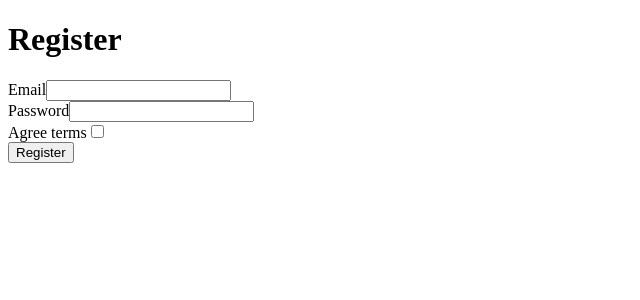
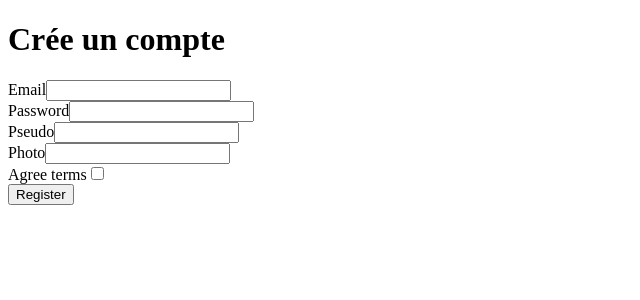
Before and after one commit to Thodler/socialNetwork, a Symfony app: template templates/registration/register.html.twig in a window 1280 px wide. Shown: the part 130-430 px from the top of the page, without its empty margins (0-640 px from the left). Run offline with Twig, Linux system fonts and the light colour scheme; the template is opened without the code that fills it, so the values that code supplies are empty; form fields are guessed from the names that the template uses; some libraries are stand-ins or nearby versions.

Commit message:
[UPD] Ajout des nouveaux champ de l'entité au formulaire RegistrationFormType.php.

```diff
--- a/src/Entity/User.php
+++ b/src/Entity/User.php
@@ -36,6 +36,7 @@ class User implements UserInterface, PasswordAuthenticatedUserInterface
     private ?string $photo = null;
 
     #[ORM\Column(length: 100)]
+    #[Assert\NotNull(message: "Cette valeur ne peut pas être nulle.")]
     private ?string $pseudo = null;
 
     public function getId(): ?int
--- a/src/Form/RegistrationFormType.php
+++ b/src/Form/RegistrationFormType.php
@@ -5,6 +5,7 @@ namespace App\Form;
 use App\Entity\User;
 use Symfony\Component\Form\AbstractType;
 use Symfony\Component\Form\Extension\Core\Type\CheckboxType;
+use Symfony\Component\Form\Extension\Core\Type\FileType;
 use Symfony\Component\Form\Extension\Core\Type\PasswordType;
 use Symfony\Component\Form\FormBuilderInterface;
 use Symfony\Component\OptionsResolver\OptionsResolver;
@@ -18,6 +19,10 @@ class RegistrationFormType extends AbstractType
     {
         $builder
             ->add('email')
+            ->add('pseudo')
+            ->add('photo', FileType::class, [
+                'label' => 'Avatar'
+            ])
             ->add('agreeTerms', CheckboxType::class, [
                 'mapped' => false,
                 'constraints' => [
--- a/templates/registration/register.html.twig
+++ b/templates/registration/register.html.twig
@@ -1,14 +1,30 @@
 {% extends 'base.html.twig' %}
 
 {% block title %}Register{% endblock %}
-{% block title_page %}Register{% endblock %}
+{% block title_page %}Crée un compte{% endblock %}
 
 {% block body %}
     {{ form_start(registrationForm) }}
-        {{ form_row(registrationForm.email) }}
-        {{ form_row(registrationForm.plainPassword, {
-            label: 'Password'
-        }) }}
+        <div class="row">
+            <div class="col">
+                {{ form_row(registrationForm.email) }}
+            </div>
+            <div class="col">
+                {{ form_row(registrationForm.plainPassword, {
+                    label: 'Password'
+                }) }}
+            </div>
+        </div>
+
+        <div class="row">
+            <div class="col">
+                {{ form_row(registrationForm.pseudo) }}
+            </div>
+            <div class="col">
+                {{ form_row(registrationForm.photo) }}
+            </div>
+        </div>
+
         {{ form_row(registrationForm.agreeTerms) }}
 
         <button type="submit" class="btn btn-primary">Register</button>
```
